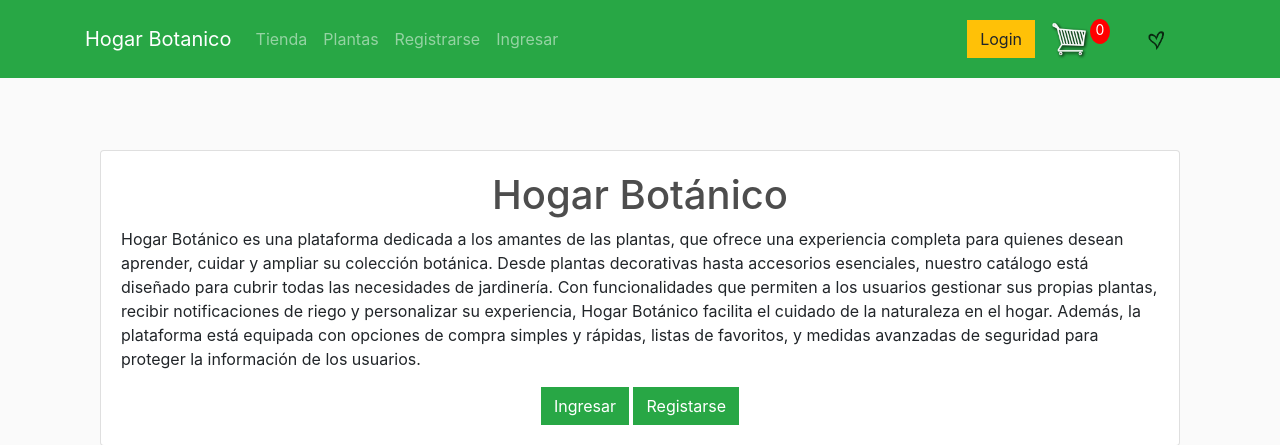
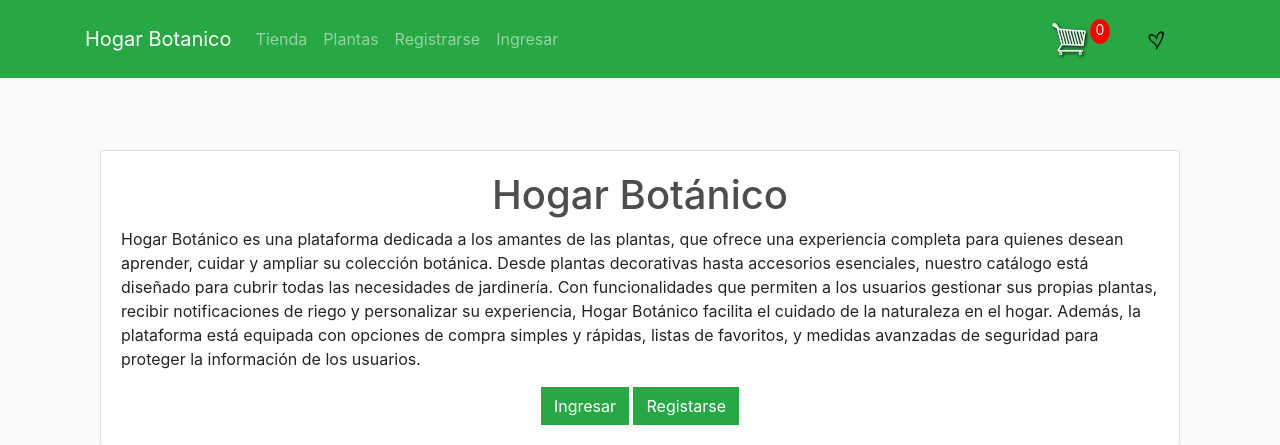
Before and after one commit to SantiagoMontanaCastro/HogarBotanicoFinal, a Django app: page / in a window 1280 px wide. Shown: the top 445 px of the page. Run offline with Django 5.2, Linux system fonts and the light colour scheme; some libraries are stand-ins or nearby versions.

Commit message:
Update base.html

```diff
--- a/tasks/templates/base.html
+++ b/tasks/templates/base.html
@@ -57,7 +57,7 @@
 
                 <!-- Botones adicionales: carrito y favoritos -->
                 <div class="form-inline">
-                    <a href="#" class="btn btn-warning">Login</a>
+
                     <a href="{% url 'cart' %}">
                         <img id="cart-icon" src="{% static 'images/6+cart.png' %}" alt="Carrito">
                     </a>
```
